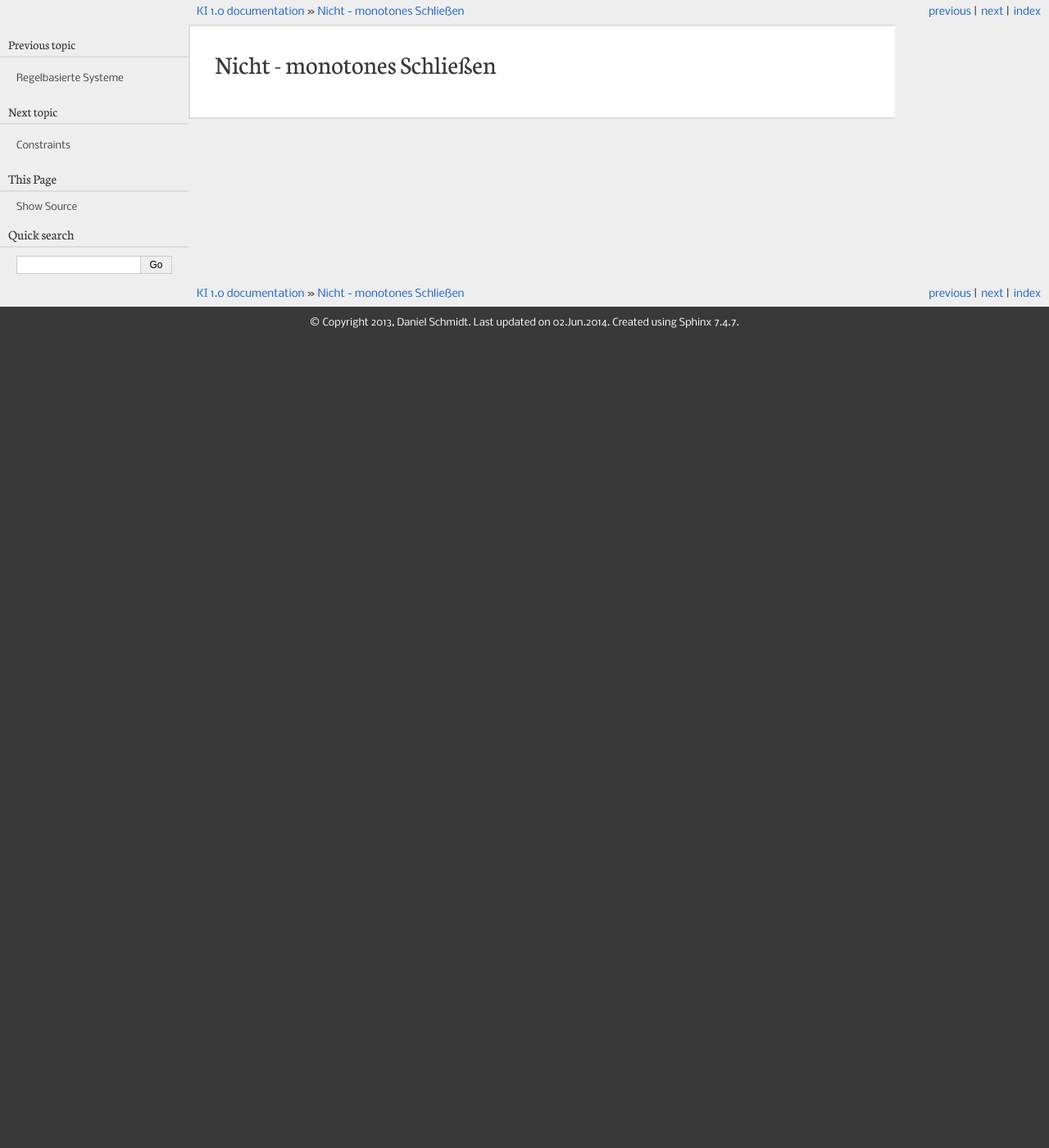
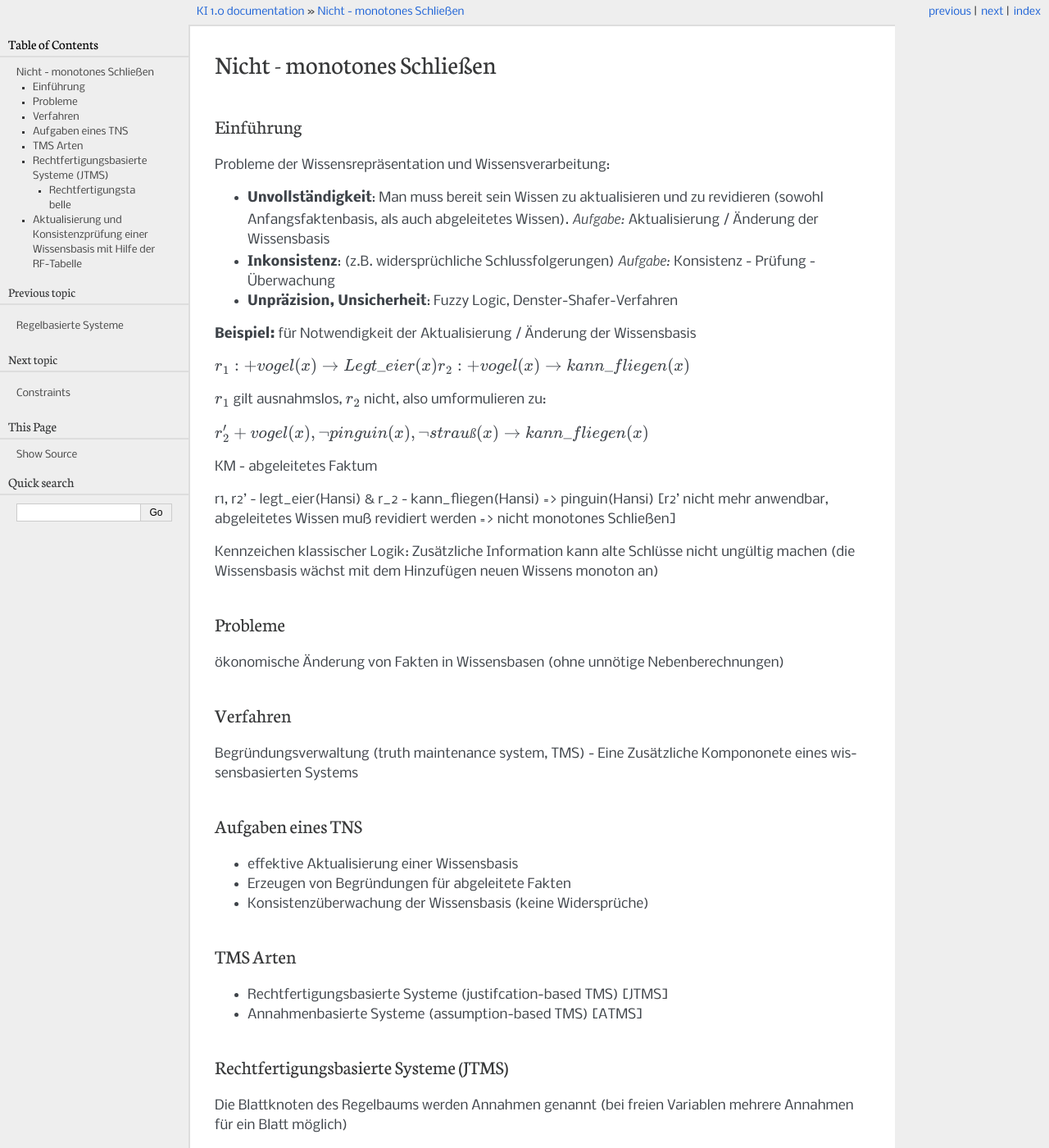
Before and after one commit to DanielMSchmidt/ki, a Sphinx documentation site: the page built from source/notmonoton.rst, in a window 1280 px wide and 1400 px high. Shown: the whole window at 82% size. Built offline with Sphinx 7.4.7, drawn with Linux system fonts in a browser that asks for light colours; pages that are not in the unit, such as notebooks, are missing from menus; some of the changed text lies outside the part shown.

Commit message:
vorlesung und subheradings

```diff
--- a/source/notmonoton.rst
+++ b/source/notmonoton.rst
@@ -1,2 +1,70 @@
 Nicht - monotones Schließen
 ===========================
+
+Einführung
+----------------
+
+Probleme der Wissensrepräsentation und Wissensverarbeitung:
+
+- **Unvollständigkeit**: Man muss bereit sein Wissen zu aktualisieren und zu revidieren (sowohl Anfangsfaktenbasis, als auch abgeleitetes Wissen). *Aufgabe:* Aktualisierung / Änderung der Wissensbasis
+- **Inkonsistenz**: (z.B. widersprüchliche Schlussfolgerungen) *Aufgabe:* Konsistenz - Prüfung - Überwachung
+- **Unpräzision, Unsicherheit**: Fuzzy Logic, Denster-Shafer-Verfahren
+
+**Beispiel:** für Notwendigkeit der Aktualisierung / Änderung der Wissensbasis
+
+:math:`r_1: +vogel(x) \rightarrow Legt\_eier(x) \\ r_2: +vogel(x) \rightarrow kann\_fliegen(x)`
+
+:math:`r_1` gilt ausnahmslos, :math:`r_2` nicht, also umformulieren zu:
+
+:math:`r_2' +vogel(x), \neg pinguin(x), \neg strauß(x) \rightarrow kann\_fliegen(x)`
+
+
+KM - abgeleitetes Faktum
+
+r1, r2' - legt_eier(Hansi) & r_2 - kann_fliegen(Hansi) => pinguin(Hansi) [r2' nicht mehr anwendbar, abgeleitetes Wissen muß revidiert werden => nicht monotones Schließen]
+
+Kennzeichen klassischer Logik: Zusätzliche Information kann alte Schlüsse nicht ungültig machen (die Wissensbasis wächst mit dem Hinzufügen neuen Wissens monoton an)
+
+Probleme
+-----------
+
+ökonomische Änderung von Fakten in Wissensbasen (ohne unnötige Nebenberechnungen)
+
+
+Verfahren
+------------
+
+Begründungsverwaltung (truth maintenance system, TMS) - Eine Zusätzliche Kompononete eines wissensbasierten Systems
+
+Aufgaben eines TNS
+-------------------
+
+- effektive Aktualisierung einer Wissensbasis
+- Erzeugen von Begründungen für abgeleitete Fakten
+- Konsistenzüberwachung der Wissensbasis (keine Widersprüche)
+
+TMS Arten
+---------
+
+- Rechtfertigungsbasierte Systeme (justifcation-based TMS) [JTMS]
+- Annahmenbasierte Systeme (assumption-based TMS) [ATMS]
+
+Rechtfertigungsbasierte Systeme (JTMS)
+------------------------------------------
+
+Die Blattknoten des Regelbaums werden Annahmen genannt (bei freien Variablen mehrere Annahmen für ein Blatt möglich)
+
+Rechtfertigungstabelle
+^^^^^^^^^^^^^^^^^^^^^^
+
+Tabelle mit allen möglichen Annahmen und sämtlichen Hypothesen, die irgendwann abgeleitet werden können. Markiere in dieser Tabelle alle vorhande Fakten und abgeleiteten Hypothesen mit "IN" und notiere alle Regeln, die diese Hypothese "rechtfertigen"; Alle anderen mit "NOT". Graphische Darstellung heißt Rechtfertigungsnetz
+
+Aktualisierung und Konsistenzprüfung einer Wissensbasis mit Hilfe der RF-Tabelle
+------------------------------------------------------------------------------------
+
+Nach der Änderung der Faktenbasis (Hinzufügen oder Löschen eines Faktums) wird die Anwendbarkeit aller Regeln, die dieses Faktum in der Prämisse haben geprüft.
+
+- Gewinnt eine Regelinstanz R ihre Anwendbarkeit, dann werden ihre Schlüsse mit "IN" markiert und die Regel als "Rechtfertigung" eingetragen.
+- Verliert eine Regelinstanz ihre Anwendbarkeit, dann werden ihre Schlussfolgerungen zurückgezogen
+
+*(Siehe Zettel)*
```
Also changed, not shown: source/basics.rst (+26 -4 lines), source/constraints.rst (+6 -2 lines), source/rulebased.rst (+55 -15 lines).
